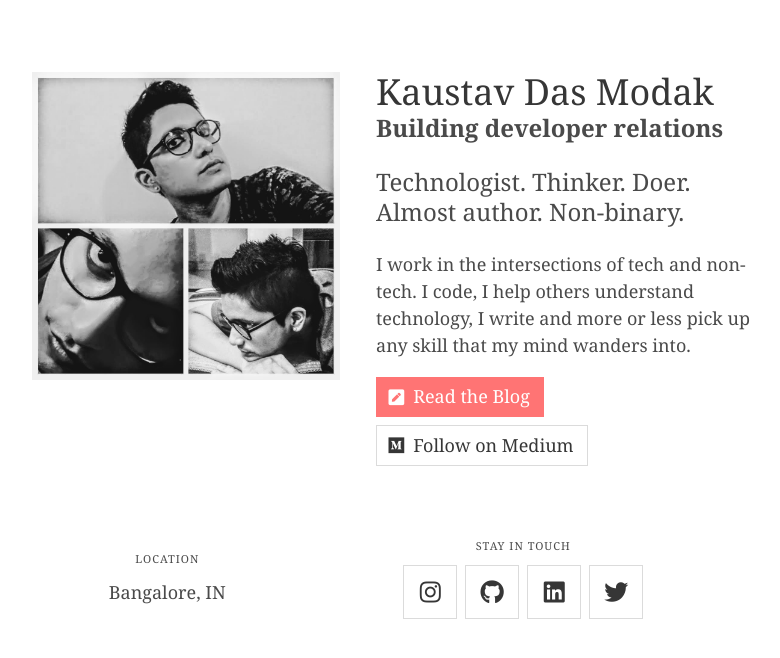
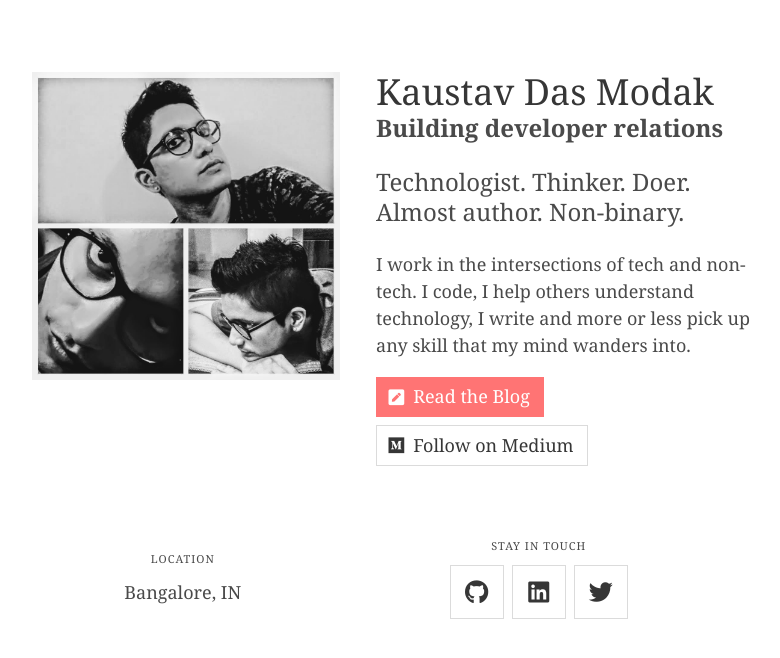
Before and after one commit to kaustavdm/website, a Jekyll site: the page built from index.html, in a window 1280 px wide. Shown: the top 658 px of the page, without its empty margins (264-1044 px from the left). Built offline with Jekyll 4.4.1, drawn with Linux system fonts in a browser that asks for light colours; nearby versions of some CDN libraries.

Commit message:
Remove Instagram link

```diff
--- a/index.html
+++ b/index.html
@@ -56,11 +56,6 @@ redirect_from:
       <div>
         <p class="heading">Stay in touch</p>
         <div class="buttons is-centered">
-          <a class="button is-large" href="https://instagram.com/kaustavdm" itemprop="sameAs">
-            <span class="icon is-large">
-              <i class="fab fa-instagram"></i>
-            </span>
-          </a>
           <a class="button is-large" href="https://github.com/kaustavdm" itemprop="sameAs">
             <span class="icon is-large">
               <i class="fab fa-github"></i>
```
